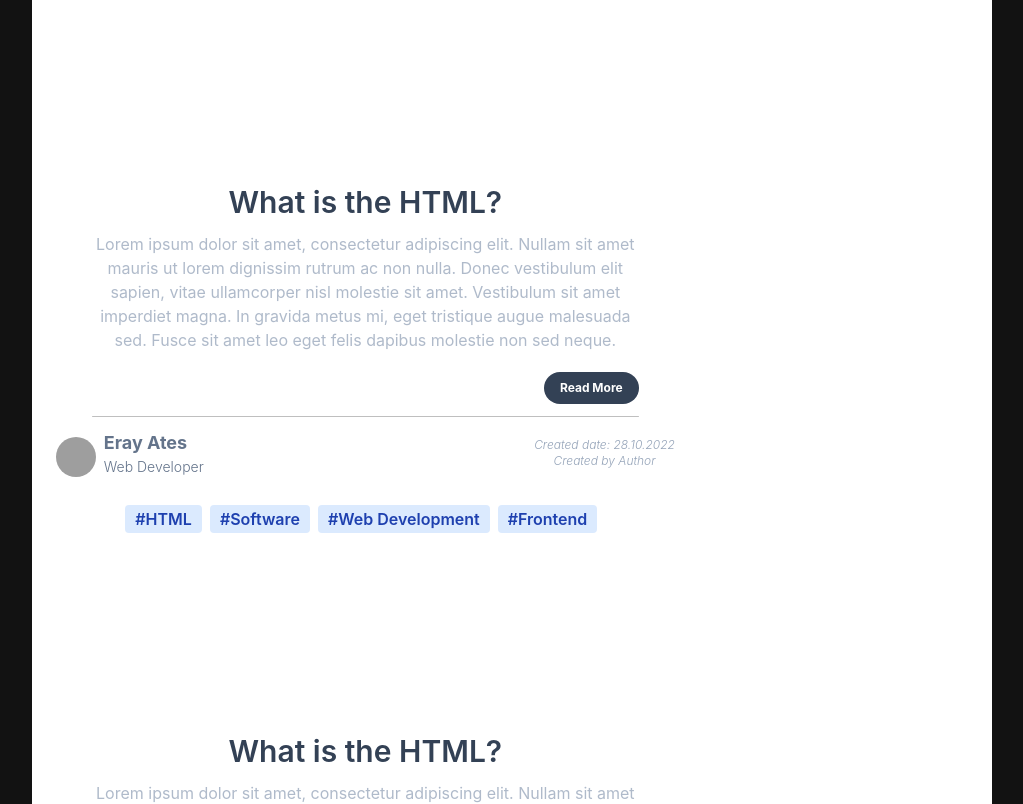
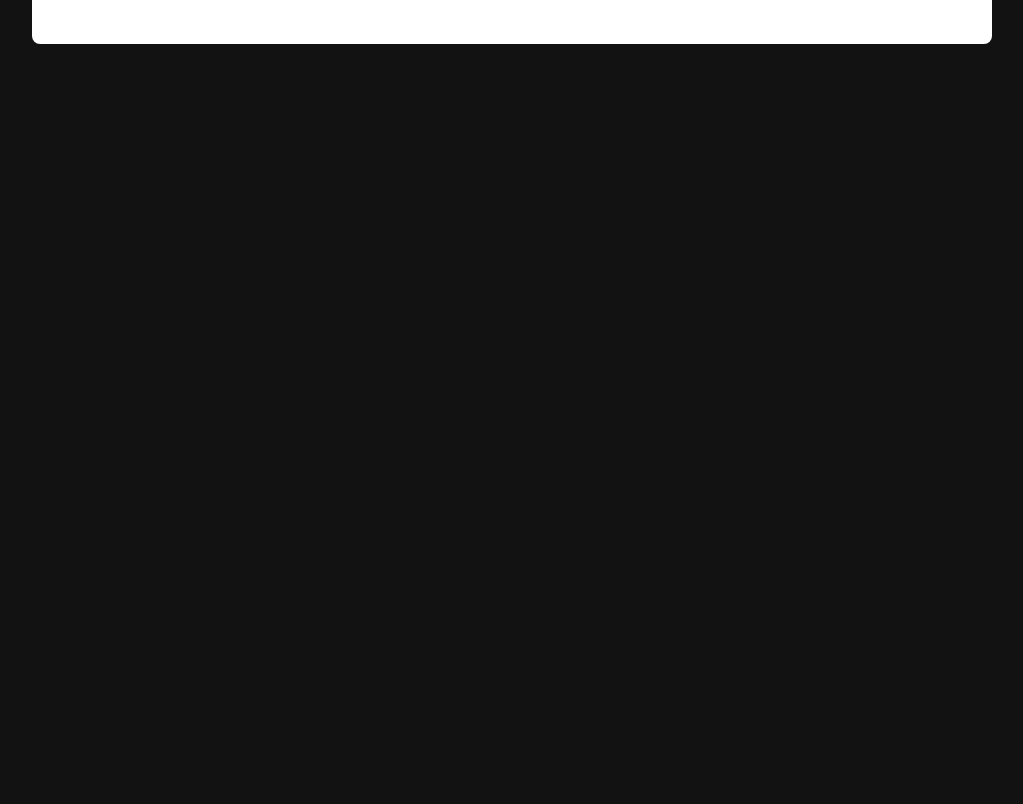
Before and after one commit to erayates/my-react-website, a React (Create React App) app: page /blog in a window 1280 px wide. Shown: the part 1260-2064 px from the top of the page, without its empty margins (128-1151 px from the left). After the commit the page ends 1304 px from the top, so only its background shows below. Built offline with nearby package versions, Linux system fonts and the light colour scheme; grey boxes are pictures that could not be loaded.

Commit message:
portfolio page updated.

```diff
--- a/package.json
+++ b/package.json
@@ -4,13 +4,16 @@
   "private": true,
   "dependencies": {
     "@material-tailwind/react": "^1.2.4",
+    "@reduxjs/toolkit": "^1.8.6",
     "@testing-library/jest-dom": "^5.16.5",
     "@testing-library/react": "^13.4.0",
     "@testing-library/user-event": "^13.5.0",
+    "axios": "^1.1.3",
     "framer-motion": "^7.6.2",
     "react": "^18.2.0",
     "react-dom": "^18.2.0",
     "react-icons": "^4.6.0",
+    "react-redux": "^8.0.4",
     "react-router-dom": "^6.4.2",
     "react-scripts": "5.0.1",
     "swiper": "^8.4.4",
--- a/src/index.js
+++ b/src/index.js
@@ -3,11 +3,15 @@ import ReactDOM from 'react-dom/client';
 import './index.css';
 import App from './App';
 import reportWebVitals from './reportWebVitals';
+import { Provider } from 'react-redux';
+import { store } from './store/store';
 
 const root = ReactDOM.createRoot(document.getElementById('root'));
 root.render(
   <React.StrictMode>
-    <App />
+    <Provider store={store}>
+      <App />
+    </Provider>
   </React.StrictMode>
 );
 
--- a/src/pages/Blog/index.js
+++ b/src/pages/Blog/index.js
@@ -1,10 +1,22 @@
-import React from 'react'
+import React, { useState } from 'react'
 
 function Index() {
+  const handleSearch = (e) => {
+    e.preventDefault()
+    const articles = document.getElementsByClassName('article__title')
+    for(let article of articles){
+      if(article.textContent.toLowerCase().includes(e.target.value.toLowerCase())){
+        article.parentElement.style.display = 'flex'
+      }else{
+        article.parentElement.style.display = 'none'
+      }
+    }
+
+  }
   return (
-    <div className='w-3/4 mx-auto mt-5 bg-white rounded-lg' >
+    <div className='w-3/4 mx-auto mt-5 bg-white rounded-lg min-h-full' >
         <div className='w-3/4 mx-auto mb-6 pt-8'>
-           <input type="search" className='w-full outline-none p-3 bg-transparent border mt-5 text-white shadow-md shadow-black/5 rounded-lg placeholder:text-slate-400/50 text-slate-700/50 text-sm' placeholder='Search a blog...'></input>
+           <input type="search" className='w-full outline-none p-3 bg-transparent border mt-5 text-white shadow-md shadow-black/5 rounded-lg placeholder:text-slate-400/50 text-slate-700/50 text-sm' placeholder='Search a blog...' onChange={handleSearch}></input>
         </div>
         <div className='flex flex-col absolute right-[100px] items-center w-1/3'>
             <h3 className='text-slate-700 text-2xl mt-14 font-semibold'>Categories</h3>
@@ -23,9 +35,10 @@ function Index() {
             </ul>
 
         </div>
+
         <div className="flex justify-start items-center mb-20 p-10">
           <div className="h-full w-8/12 flex flex-col justify-center items-center rounded-lg p-5">
-            <h3 className="text-xl lg:text-2xl xl:text-3xl font-semibold text-slate-700">What is the HTML?</h3>
+            <h3 className="article__title text-xl lg:text-2xl xl:text-3xl font-semibold text-slate-700">What is the HTML?</h3>
             <p className="text-s lg:text-md font-md my-3 text-center text-slate-400/75">
             Lorem ipsum dolor sit amet, consectetur adipiscing elit. Nullam sit amet mauris ut lorem dignissim rutrum ac non nulla. Donec vestibulum elit sapien, vitae ullamcorper nisl molestie sit amet. Vestibulum sit amet imperdiet magna. In gravida metus mi, eget tristique augue malesuada sed. Fusce sit amet leo eget felis dapibus molestie non sed neque.
             </p>
@@ -56,69 +69,7 @@ function Index() {
         </div>
         <div className="flex justify-start items-center mb-20 p-10">
           <div className="h-full w-8/12 flex flex-col justify-center items-center rounded-lg p-5">
-            <h3 className="text-xl lg:text-2xl xl:text-3xl font-semibold text-slate-700">What is the HTML?</h3>
-            <p className="text-s lg:text-md font-md my-3 text-center text-slate-400/75">
-            Lorem ipsum dolor sit amet, consectetur adipiscing elit. Nullam sit amet mauris ut lorem dignissim rutrum ac non nulla. Donec vestibulum elit sapien, vitae ullamcorper nisl molestie sit amet. Vestibulum sit amet imperdiet magna. In gravida metus mi, eget tristique augue malesuada sed. Fusce sit amet leo eget felis dapibus molestie non sed neque.
-            </p>
-            <button type="button" className="text-xs md:text-md bg-slate-700 text-white font-bold py-2 px-4 rounded-full self-end mt-2">Read More</button>
-            <div className="w-full bg-black/25 rounded h-px my-3"></div>
-            <div className="flex md:justify-evenly w-screen mb-5">
-              <div className="flex justify-center">
-                <div className="h-10 w-10 flex items-center mt-2">
-                  <img src="https://images.unsplash.com/photo-1438761681033-6461ffad8d80?ixlib=rb-4.0.3&ixid=MnwxMjA3fDB8MHxwaG90by1wYWdlfHx8fGVufDB8fHx8&auto=format&fit=crop" alt="" className="object-cover rounded-full w-10 h-10"/>
-                </div>
-                <div className="flex flex-col text-slate-500 ml-2">
-                    <h5 className="text-lg font-bold">Eray Ates</h5>
-                    <p className="text-sm font-light">Web Developer</p>
-                  </div>
-              </div>
-              <div className="text-center mt-2 italic font-light text-xs text-slate-400">
-                <p>Created date: 28.10.2022</p>
-                <p>Created by Author</p>
-              </div>
-            </div>
-            <div className="flex flex-wrap justify-center tags mb-12 md:mb-0">
-              <span className="bg-blue-100 text-blue-800 text-s font-semibold mr-2 px-2.5 py-0.5 rounded dark:bg-blue-200 dark:text-blue-800 mt-2">#HTML</span>
-              <span className="bg-blue-100 text-blue-800 text-s font-semibold mr-2 px-2.5 py-0.5 rounded dark:bg-blue-200 dark:text-blue-800 mt-2">#Software</span>
-              <span className="bg-blue-100 text-blue-800 text-s font-semibold mr-2 px-2.5 py-0.5 rounded dark:bg-blue-200 dark:text-blue-800 mt-2">#Web Development</span>
-              <span className="bg-blue-100 text-blue-800 text-s font-semibold mr-2 px-2.5 py-0.5 rounded dark:bg-blue-200 dark:text-blue-800 mt-2 mb">#Frontend</span>
-            </div>
-          </div>
-        </div>
-        <div className="flex justify-start items-center mb-20 p-10">
-          <div className="h-full w-8/12 flex flex-col justify-center items-center rounded-lg p-5">
-            <h3 className="text-xl lg:text-2xl xl:text-3xl font-semibold text-slate-700">What is the HTML?</h3>
-            <p className="text-s lg:text-md font-md my-3 text-center text-slate-400/75">
-            Lorem ipsum dolor sit amet, consectetur adipiscing elit. Nullam sit amet mauris ut lorem dignissim rutrum ac non nulla. Donec vestibulum elit sapien, vitae ullamcorper nisl molestie sit amet. Vestibulum sit amet imperdiet magna. In gravida metus mi, eget tristique augue malesuada sed. Fusce sit amet leo eget felis dapibus molestie non sed neque.
-            </p>
-            <button type="button" className="text-xs md:text-md bg-slate-700 text-white font-bold py-2 px-4 rounded-full self-end mt-2">Read More</button>
-            <div className="w-full bg-black/25 rounded h-px my-3"></div>
-            <div className="flex md:justify-evenly w-screen mb-5">
-              <div className="flex justify-center">
-                <div className="h-10 w-10 flex items-center mt-2">
-                  <img src="https://images.unsplash.com/photo-1438761681033-6461ffad8d80?ixlib=rb-4.0.3&ixid=MnwxMjA3fDB8MHxwaG90by1wYWdlfHx8fGVufDB8fHx8&auto=format&fit=crop" alt="" className="object-cover rounded-full w-10 h-10"/>
-                </div>
-                <div className="flex flex-col text-slate-500 ml-2">
-                    <h5 className="text-lg font-bold">Eray Ates</h5>
-                    <p className="text-sm font-light">Web Developer</p>
-                  </div>
-              </div>
-              <div className="text-center mt-2 italic font-light text-xs text-slate-400">
-                <p>Created date: 28.10.2022</p>
-                <p>Created by Author</p>
-              </div>
-            </div>
-            <div className="flex flex-wrap justify-center tags mb-12 md:mb-0">
-              <span className="bg-blue-100 text-blue-800 text-s font-semibold mr-2 px-2.5 py-0.5 rounded dark:bg-blue-200 dark:text-blue-800 mt-2">#HTML</span>
-              <span className="bg-blue-100 text-blue-800 text-s font-semibold mr-2 px-2.5 py-0.5 rounded dark:bg-blue-200 dark:text-blue-800 mt-2">#Software</span>
-              <span className="bg-blue-100 text-blue-800 text-s font-semibold mr-2 px-2.5 py-0.5 rounded dark:bg-blue-200 dark:text-blue-800 mt-2">#Web Development</span>
-              <span className="bg-blue-100 text-blue-800 text-s font-semibold mr-2 px-2.5 py-0.5 rounded dark:bg-blue-200 dark:text-blue-800 mt-2 mb">#Frontend</span>
-            </div>
-          </div>
-        </div>
-        <div className="flex justify-start items-center mb-20 p-10">
-          <div className="h-full w-8/12 flex flex-col justify-center items-center rounded-lg p-5">
-            <h3 className="text-xl lg:text-2xl xl:text-3xl font-semibold text-slate-700">What is the HTML?</h3>
+            <h3 className="article__title text-xl lg:text-2xl xl:text-3xl font-semibold text-slate-700">What is the CSS?</h3>
             <p className="text-s lg:text-md font-md my-3 text-center text-slate-400/75">
             Lorem ipsum dolor sit amet, consectetur adipiscing elit. Nullam sit amet mauris ut lorem dignissim rutrum ac non nulla. Donec vestibulum elit sapien, vitae ullamcorper nisl molestie sit amet. Vestibulum sit amet imperdiet magna. In gravida metus mi, eget tristique augue malesuada sed. Fusce sit amet leo eget felis dapibus molestie non sed neque.
             </p>
@@ -149,6 +100,7 @@ function Index() {
         </div>
 
 
+
     </div>
   )
 }
--- /dev/null
+++ b/src/pages/Portfolio/index.js
@@ -0,0 +1,15 @@
+import React from 'react'
+import { useSelector } from 'react-redux'
+import { selectAllGit } from '../../store/gitSlice'
+
+function Index() {
+    const selector = useSelector(selectAllGit)
+    console.log(selector)
+
+  return (
+
+    <div>index</div>
+  )
+}
+
+export default Index
--- /dev/null
+++ b/src/store/gitSlice.js
@@ -0,0 +1,34 @@
+import {createSlice,createAsyncThunk,EntityAdapter} from '@reduxjs/toolkit';
+import axios from 'axios';
+
+const fetchGit = createAsyncThunk('git/fetchGit', async () => {
+    const response = await axios.get('https://api.github.com/users/erayates');
+    return response.data;
+});
+
+export const gitSlice = createSlice({
+    name: 'git',
+    initialState: {
+        items: [],
+        status: 'idle',
+        error: null,
+    },
+    reducers: {},
+    extraReducers: {
+        [fetchGit.pending]: (state, action) => {
+            state.status = 'loading';
+        },
+        [fetchGit.fulfilled]: (state, action) => {
+            state.status = 'succeeded';
+            state.items = action.payload;
+        },
+        [fetchGit.rejected]: (state, action) => {
+            state.status = 'failed';
+            console.log(action.error.message);
+            state.error = action.error.message;
+        }
+    }
+})
+
+export default gitSlice.reducer;
+export const selectAllGit = state => state.git.items;
--- /dev/null
+++ b/src/store/store.js
@@ -0,0 +1,8 @@
+import { configureStore } from "@reduxjs/toolkit";
+import gitReducer from "./gitSlice";
+
+export const store = configureStore({
+    reducer: {
+        git: gitReducer,
+    },
+})
```
Also changed, not shown: 1 other file (tests, documents, lock files or other folders).
